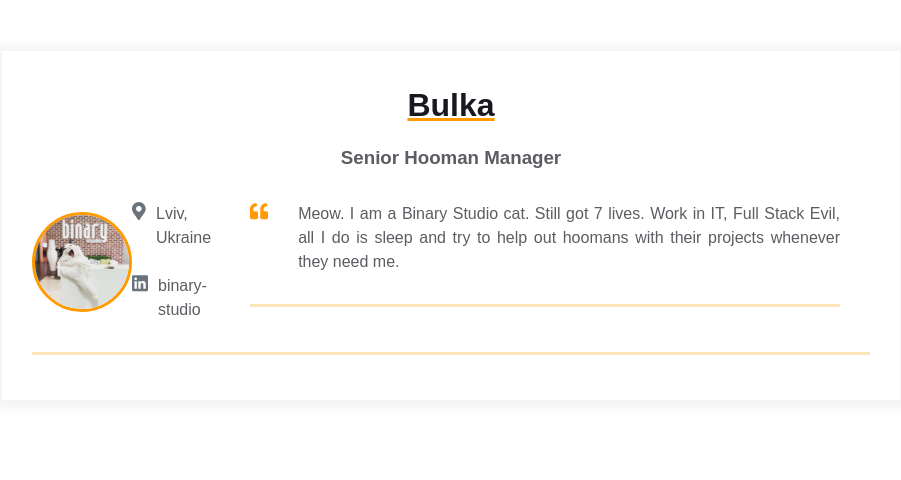
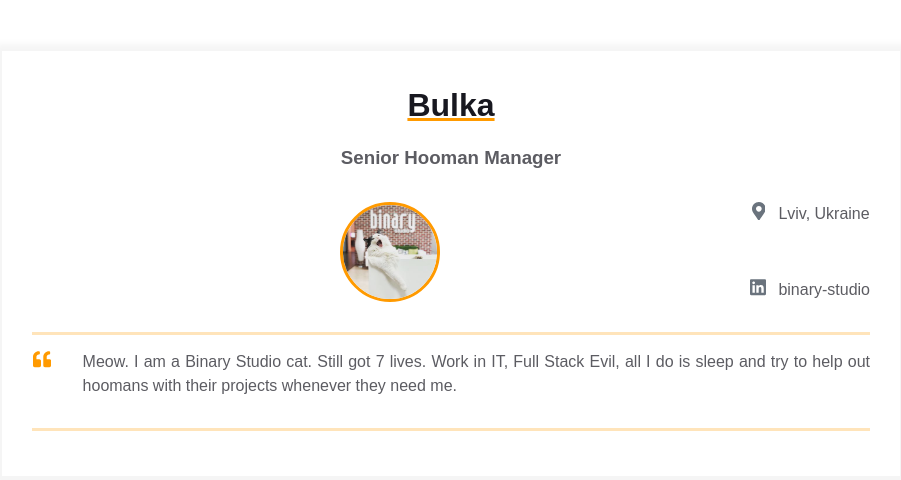
Before and after one commit to FronTandBack/homepage, a plain HTML site: page index.html in a window 1280 px wide. Shown: the whole page, without its empty margins (189-1090 px from the left). Drawn offline with Linux system fonts and the light colour scheme.

Commit message:
corrected closing tags

```diff
--- a/index.html
+++ b/index.html
@@ -44,9 +44,10 @@
                 <span>binary-studio</span>
               </a>
             </div>
-          <div>
-        <div>
-      <div>
+          </div>
+        </div>
+      </div>
+
       <div class="container">
         <div class="resume__block">
           <div class="intro">
@@ -65,6 +66,7 @@
           </div>
         </div>
       </div>
+
     </div>
   </main>
 </body>
```
